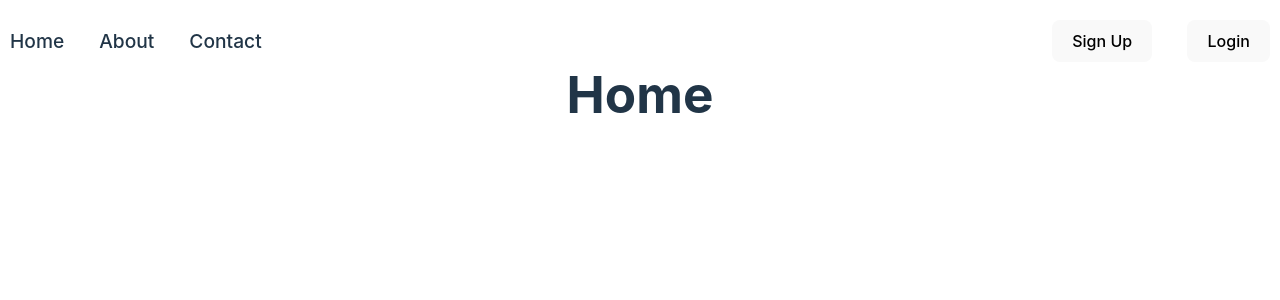
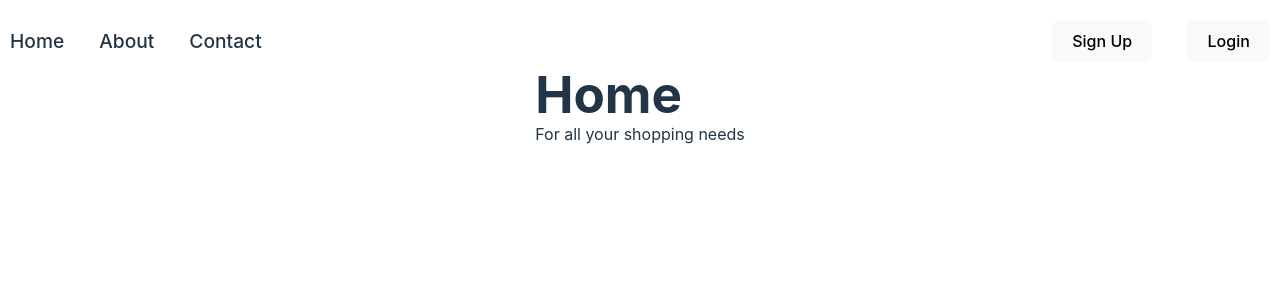
Before and after one commit to dking1342/git-playground, a React (Vite) app: page / in a window 1280 px wide. Shown: the top 300 px of the page. Built offline with nearby package versions, Linux system fonts and the light colour scheme.

Commit message:
added message to home page

```diff
--- a/src/components/Home.tsx
+++ b/src/components/Home.tsx
@@ -1,5 +1,3 @@
-import React from 'react'
-import { Link } from 'react-router-dom'
 
 type Props = {}
 
@@ -7,6 +5,7 @@ const Home = (props: Props) => {
   return (
     <div>
       <h1>Home</h1>
+      <p>For all your shopping needs</p>
     </div>
   )
 }
```
